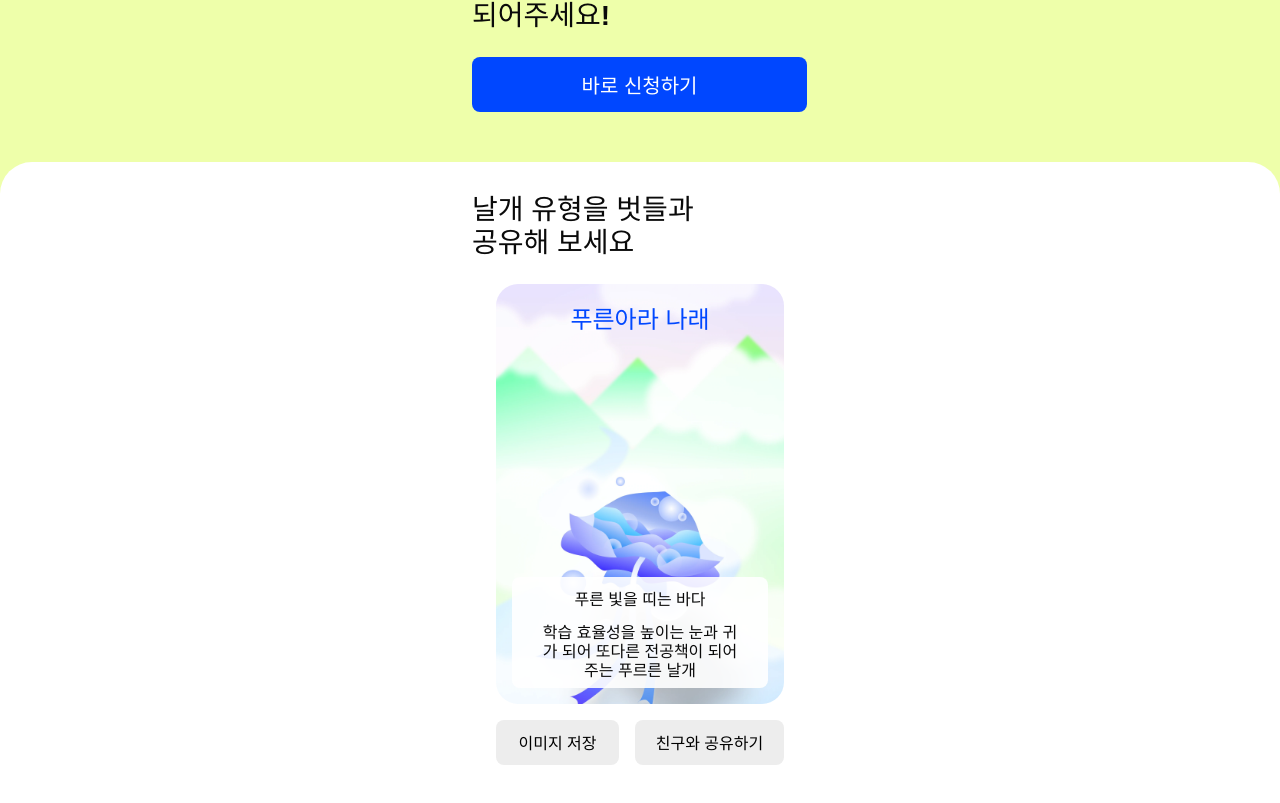
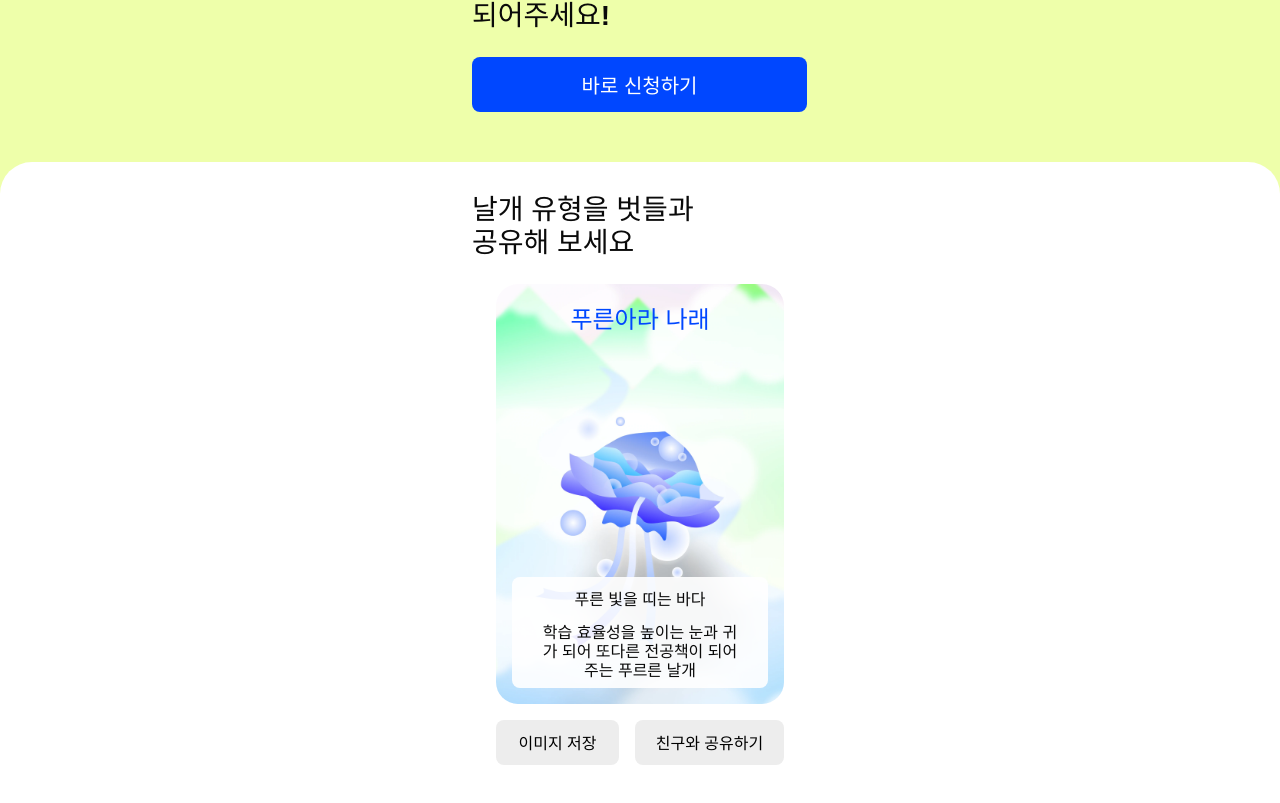
Before and after one commit to EarlyUs/front, a React (Vite) app: page /wing/detail in a window 1280 px wide. Shown: the part 962-1765 px from the top of the page. Built offline with nearby package versions, Linux system fonts and the light colour scheme.

Commit message:
🌈ui: 결과 이미지 배경 위치 조정

```diff
--- a/src/components/WingCard/styles.js
+++ b/src/components/WingCard/styles.js
@@ -9,14 +9,15 @@ export const Container = styled.div`
 `;
 
 export const Wrapper = styled.div`
-	width: 100%;
-	height: 100%;
+	width: 18rem;
+	height: 26.25rem;
 	display: inline-block;
 	position: relative;
 	margin-bottom: 1rem;
 	border-radius: 22px;
 	background-image: url(${props => props.bg});
 	background-size: cover;
+	background-position: center -60px;
 `;
 
 export const Card = styled.div`
```
